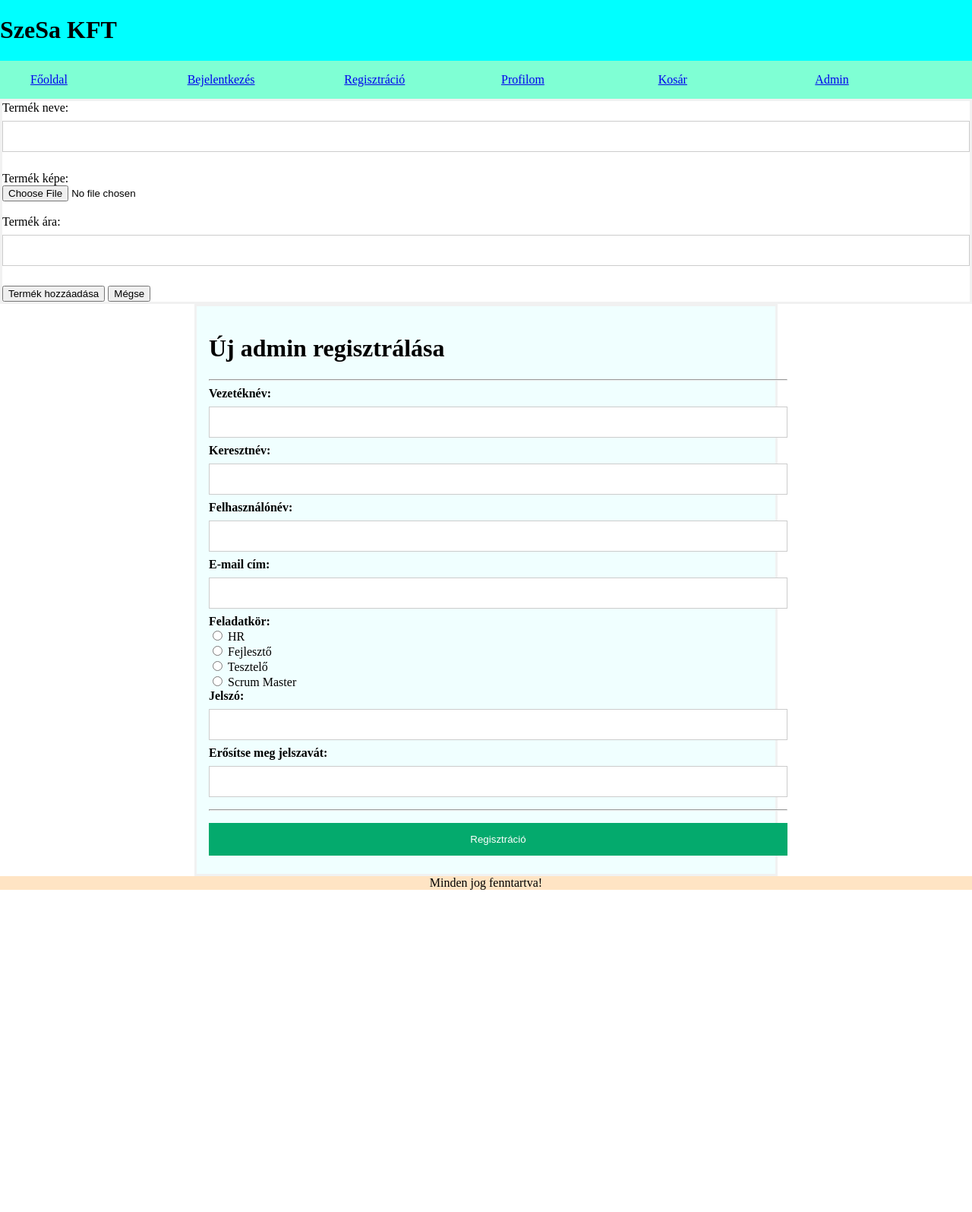
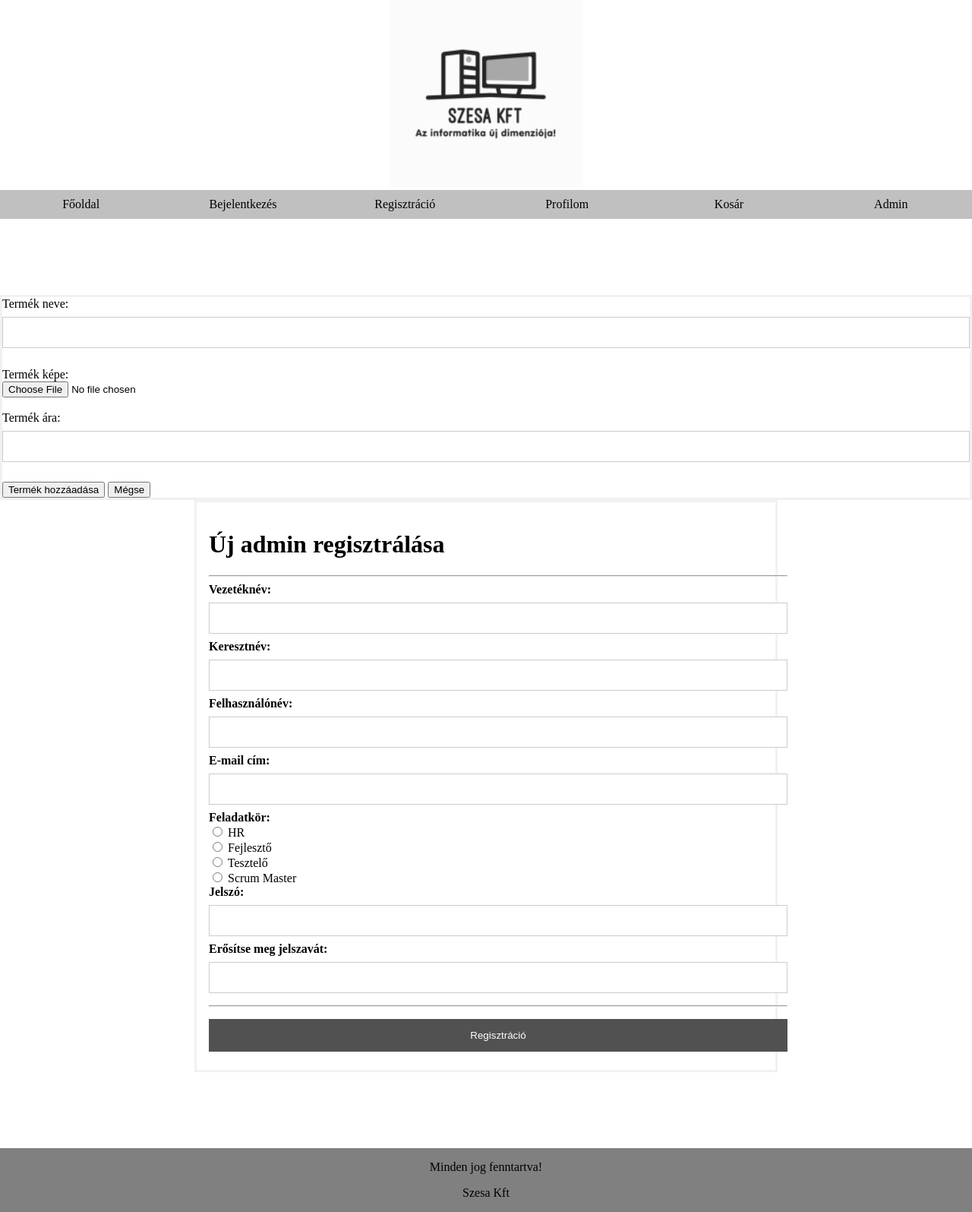
Before and after one commit to Klittina/SzeSa-Kft, a PHP site: page /admin.html in a window 1280 px wide. Shown: the whole page at 76% size. Before the commit the page ends 1171 px from the top, so only its background shows below. Run offline with PHP 8.4, Linux system fonts and the light colour scheme.

Commit message:
designolások me4gilyenek

```diff
--- a/CSS/admin.css
+++ b/CSS/admin.css
@@ -15,20 +15,38 @@ main{
 header{
     width: 100%;
     grid-area: h;
-    background-color: aqua;
+    background-color: white;
+    text-align: center;
 }
-nav{
+nav {
     width: 100%;
     grid-area: n;
-    background-color: aquamarine;
+    background-color: rgb(192, 192, 192);
+    margin-bottom: 100px;
 }
-.menu{
+
+.menu {
     display: flex;
     flex-direction: row;
+    padding: 0;
+    margin: 0;
+    text-align: center; /* Menüpontok középre igazítása */
 }
-.menu li{
+
+.menu li {
     list-style-type: none;
     flex: 1;
+}
+
+.menu li a {
+    text-decoration: none;
+    color: black;
+    display: block;
+    padding: 10px;
+    transition: background-color 0.3s;
+}
+.menu li a:hover {
+    background-color: lightgray;
 }
 article{
     width: 100%;
@@ -53,4 +71,5 @@ footer{
     left: 0;
     bottom: 0;
     text-align: center;
+    margin-top: 100px;
 }
--- a/CSS/bejelentkezes.css
+++ b/CSS/bejelentkezes.css
@@ -10,36 +10,52 @@ main{
 header{
     width: 100%;
     grid-area: h;
-  background-color: aqua;
+    background-color: white;
+    text-align: center;
 }
-nav{
+nav {
     width: 100%;
     grid-area: n;
-  background-color: aquamarine;
+    background-color: rgb(192, 192, 192);
+    margin-bottom: 100px;
 }
-.menu{
+
+.menu {
     display: flex;
     flex-direction: row;
+    padding: 0;
+    margin: 0;
+    text-align: center; /* Menüpontok középre igazítása */
 }
-.menu li{
+
+.menu li {
     list-style-type: none;
     flex: 1;
+}
+
+.menu li a {
+    text-decoration: none;
+    color: black;
+    display: block;
+    padding: 10px;
+    transition: background-color 0.3s;
+}
+.menu li a:hover {
+    background-color: lightgray;
 }
 .regbejform{
   width: 60%;
   grid-area: d;
-  background-color: azure;
+  background-color: white;
 }
 footer{
   width:100%;
   grid-area: f;
-  background-color: bisque;
+  background-color: gray;
   text-align: center;
-}
-.bejel{
-  position: fixed;
   left: 0;
   bottom: 0;
+  margin-top: 100px;
 }
 
 form {border: 3px solid #f1f1f1;}
@@ -54,7 +70,7 @@ input[type=text], input[type=password] {
 }
 
 button {
-  background-color: #04AA6D;
+  background-color: #515151;
   color: white;
   padding: 14px 20px;
   margin: 8px 0;
@@ -66,14 +82,6 @@ button {
 button:hover {
   opacity: 0.8;
 }
-
-.cancelbtn {
-  width: auto;
-  padding: 10px 18px;
-  background-color: #f44336;
-}
-
-
 .container {
   padding: 16px;
 }
--- a/admin.html
+++ b/admin.html
@@ -9,7 +9,9 @@
 </head>
 <body>
     <main>
-        <header><h1>SzeSa KFT</h1></header>
+        <header>
+            <img src="./kepek/Képernyőkép 2024-03-24 193956.png" alt="">
+        </header>
         <nav>
             <ul class="menu">
                 <li><a href="index.html">Főoldal</a></li>
@@ -76,7 +78,10 @@
 
             </div>
         </div>
-        <footer>Minden jog fenntartva!</footer>
+        <footer>
+            <p>Minden jog fenntartva!</p>
+            <p>Szesa Kft</p>
+        </footer>
     </main>
 </body>
 </html>
--- a/bejelentkezes.html
+++ b/bejelentkezes.html
@@ -9,7 +9,9 @@
 </head>
 <body>
     <main>
-        <header><h1>SzeSa KFT</h1></header>
+      <header>
+          <img src="./kepek/Képernyőkép 2024-03-24 193956.png" alt="">
+      </header>
         <nav>
             <ul class="menu">
                 <li><a href="index.html">Főoldal</a></li>
@@ -42,7 +44,7 @@
               </div>
             </form>
         </div>
-        <footer class="bejel">
+        <footer>
           <p>Minden jog fenntartva!</p>
           <p>Szesa Kft</p>
         </footer>
--- a/kosar.html
+++ b/kosar.html
@@ -8,7 +8,9 @@
 </head>
 <body>
     <main>
-        <header><h1>SzeSa KFT</h1></header>
+        <header>
+            <img src="./kepek/Képernyőkép 2024-03-24 193956.png" alt="">
+        </header>
         <nav>
             <ul class="menu">
                 <li><a href="index.html">Főoldal</a></li>
--- a/regisztracio.html
+++ b/regisztracio.html
@@ -9,7 +9,9 @@
 </head>
 <body>
     <main>
-        <header><h1>SzeSa KFT</h1></header>
+      <header>
+          <img src="./kepek/Képernyőkép 2024-03-24 193956.png" alt="">
+      </header>
         <nav>
             <ul class="menu">
                 <li><a href="index.html">Főoldal</a></li>
```
Also changed, not shown: CSS/index.css (+5 -3 lines), CSS/kosar.css (+26 -14 lines), CSS/profilom.css (+124 -0 lines), profil.html (+33 -7 lines). Lines whose indentation alone changed are shown as unchanged.
